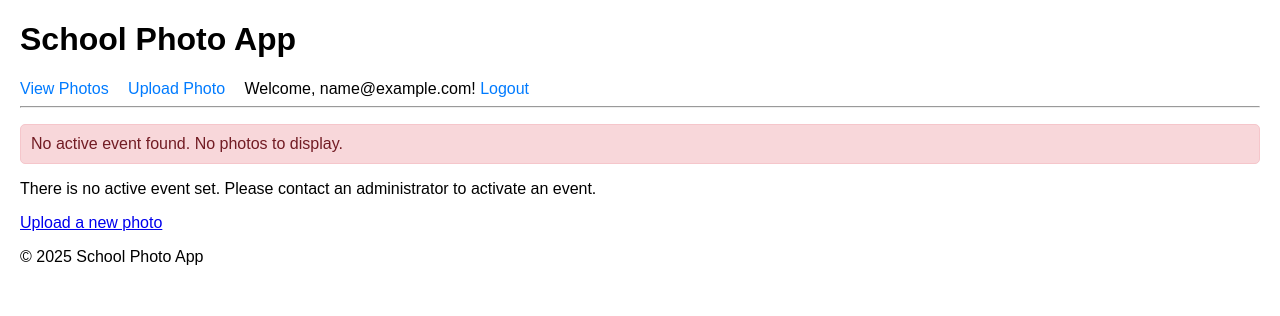
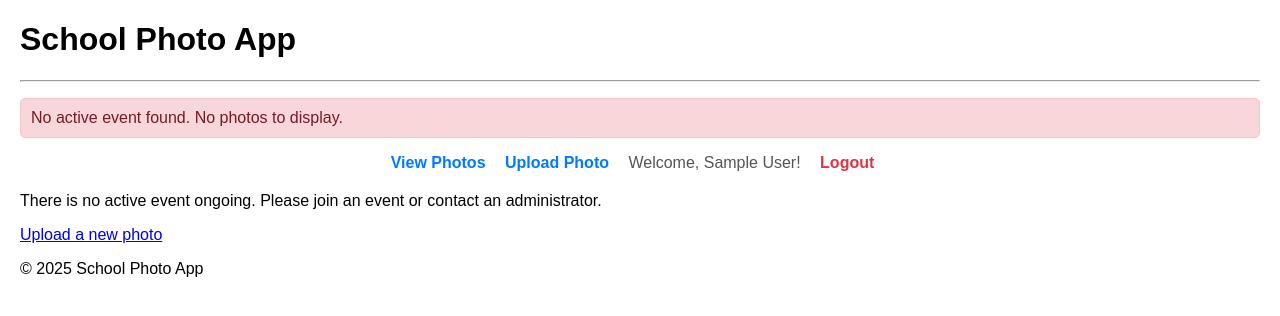
Before and after one commit to MasterVovo/Live-Photo-Sharing, a Django app: page /gallery/ in a window 1280 px wide. Shown: the top 316 px of the page. Run offline with Django 5.2, Linux system fonts and the light colour scheme; the visitor is signed in with stand-in values (Sample User, id 1); data that the repository does not hold is empty; some libraries are stand-ins or nearby versions.

Commit message:
Some changes

```diff
--- a/events_photos/models.py
+++ b/events_photos/models.py
@@ -6,7 +6,7 @@ class CustomUser(AbstractUser):
     joined_event_code = models.CharField(max_length=50, null=True, blank=True, help_text="Event that the user joined")
 
     def __str__(self):
-        return self.username
+        return self.get_full_name()
 
     class Meta:
         verbose_name = 'User'
--- a/events_photos/templates/events_photos/base.html
+++ b/events_photos/templates/events_photos/base.html
@@ -43,16 +43,6 @@
 <body>
     <header>
         <h1>School Photo App</h1>
-        <nav>
-            <a href="{% url 'photo_gallery' %}">View Photos</a>
-            <a href="{% url 'upload_photo' %}">Upload Photo</a>
-            {% if user.is_authenticated %}
-                <span>Welcome, {{ user.email }}!</span>
-                <a href="{% url 'account_logout' %}">Logout</a>
-            {% else %}
-                <a href="{% url 'account_login' %}">Login</a>
-            {% endif %}
-        </nav>
     </header>
 
     <hr>
--- a/events_photos/templates/events_photos/home.html
+++ b/events_photos/templates/events_photos/home.html
@@ -1,6 +1,6 @@
 {% extends 'events_photos/base.html' %}
 {% load static %}
-{% load socialaccount %} {# For Google login #}
+{% load socialaccount %}
 
 {% block title %}Welcome to KLD Event Photo App{% endblock %}
 
@@ -50,7 +50,7 @@
 
         <div style="margin-top: 40px;">
             {% if is_authenticated_user %}
-                <h2 style="color: #28a745;">Welcome, {{ user.first_name|default:user.username }}!</h2>
+                <h2 style="color: #28a745;">Welcome, {{ user.get_full_name }}!</h2>
                 <p style="font-size: 1.1em; color: #555;">Enter an event code to join an event and start sharing photos.</p>
 
                 <form method="post" style="margin-top: 20px;">
--- a/events_photos/templates/events_photos/photo_gallery.html
+++ b/events_photos/templates/events_photos/photo_gallery.html
@@ -1,8 +1,19 @@
 {% extends 'events_photos/base.html' %}
+{% load socialaccount %}
 
 {% block title %}Photo Gallery | Photo App{% endblock %}
 
 {% block content %}
+    <nav style="margin-bottom: 20px; text-align: center;">
+        <a href="{% url 'photo_gallery' %}" style="margin-right: 15px; text-decoration: none; color: #007bff; font-weight: bold;">View Photos</a>
+        {% if user.is_authenticated %}
+            <a href="{% url 'upload_photo' %}" style="margin-right: 15px; text-decoration: none; color: #007bff; font-weight: bold;">Upload Photo</a>
+            <span style="margin-right: 15px; color: #555;">Welcome, {{ user.get_full_name }}!</span>
+            <a href="{% url 'account_logout' %}" style="text-decoration: none; color: #dc3545; font-weight: bold;">Logout</a>
+        {% else %}
+            <a href="{% provider_login_url 'google' %}" style="text-decoration: none; color: #28a745; font-weight: bold;">Sign in with Google</a>
+        {% endif %}
+    </nav>
     {% if active_event %}
         <h2>Photos for Event: {{ active_event.name }}</h2>
 
@@ -77,7 +88,7 @@
             <p>No photos have been uploaded for "{{ active_event.name }}" yet. Be the first to <a href="{% url 'upload_photo' %}">upload one</a>!</p>
         {% endif %}
     {% else %}
-        <p>There is no active event set. Please contact an administrator to activate an event.</p>
+        <p>There is no active event ongoing. Please join an event or contact an administrator.</p>
     {% endif %}
 
     <p><a href="{% url 'upload_photo' %}">Upload a new photo</a></p>
--- a/events_photos/views.py
+++ b/events_photos/views.py
@@ -4,6 +4,7 @@ from django.contrib import messages
 from django.http import Http404
 from django.core.paginator import Paginator, EmptyPage, PageNotAnInteger
 from datetime import datetime, timedelta, date
+from django.utils import timezone
 
 from .models import Event, Photo, CustomUser
 from .forms import PhotoUploadForm, PhotoEditForm
@@ -17,7 +18,7 @@ def home_view(request):
     try:
         current_active_event = Event.objects.get(is_active=True)
     except Event.DoesNotExist:
-        seven_days_ago = date.today() - timedelta(days=7)
+        seven_days_ago = timezone.now() - timedelta(days=7)
         recent_event = Event.objects.filter(
             is_active=False,
             end_time__gte=seven_days_ago
@@ -57,7 +58,6 @@ def home_view(request):
             try:
                 joined_event = Event.objects.get(event_code=joined_event_code)
                 if joined_event.is_active:
-                    user_joined_event = True
                     return redirect('photo_gallery')
             except Event.DoesNotExist:
                 user.joined_event_code = None
```
Also changed, not shown: events_photos/adapter.py (+7 -4 lines), kld_event_photo_app/settings.py (+4 -3 lines).
